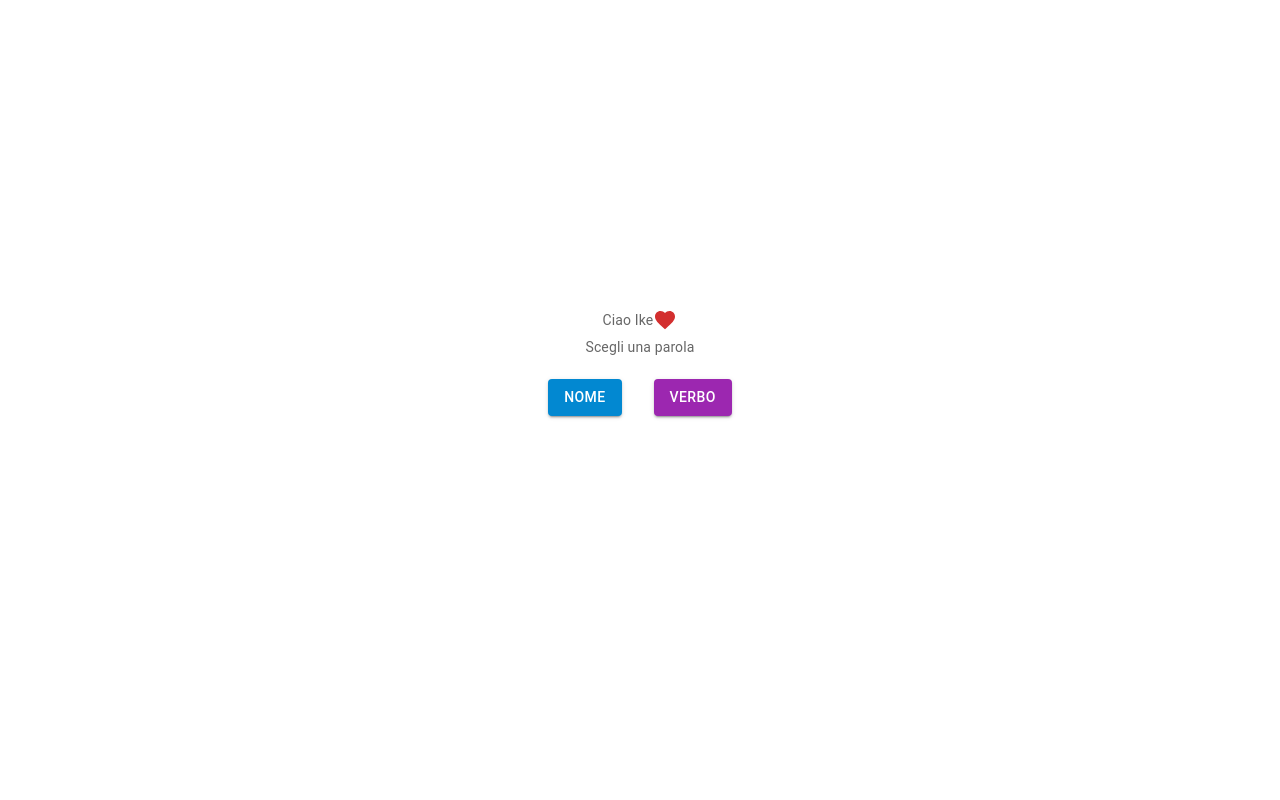
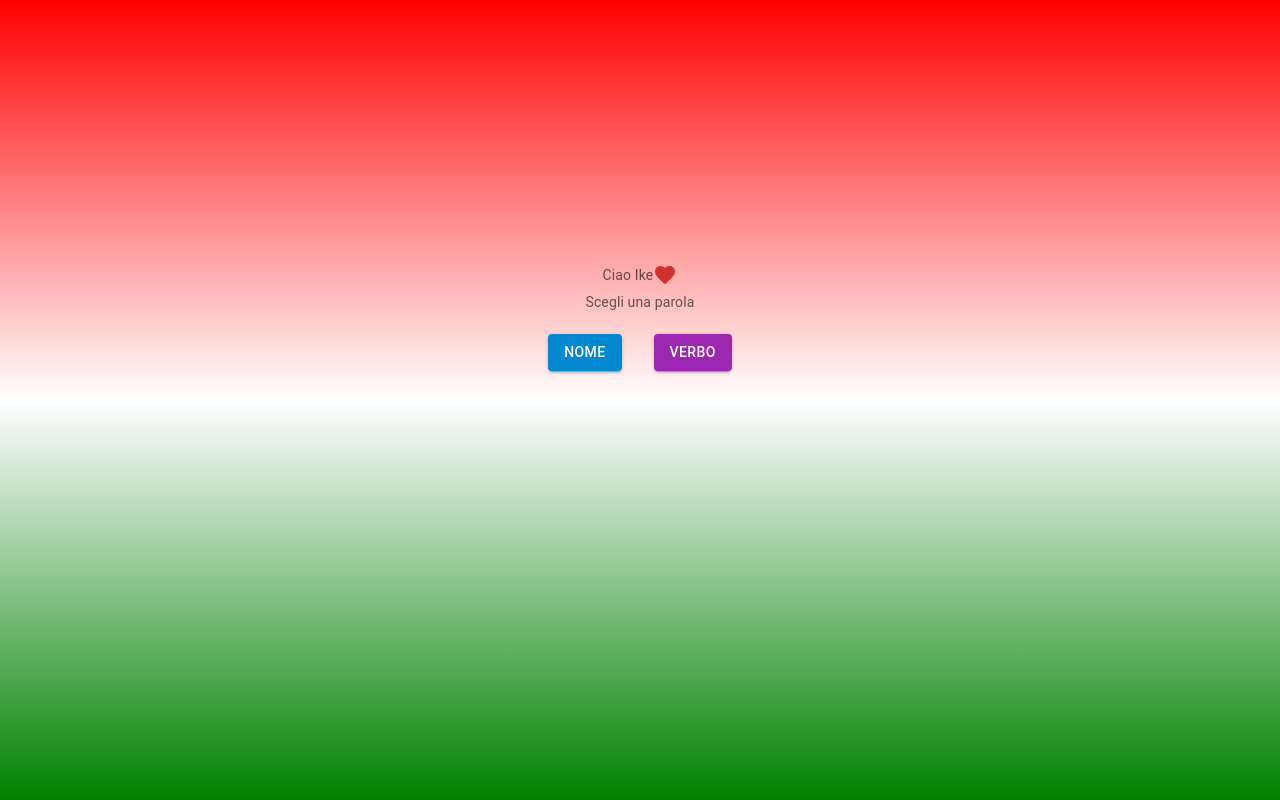
Before and after one commit to darkchesca/1-parola-al-giorno, a React (Create React App) app: page / in a window 1280 px wide. Built offline with nearby package versions, Linux system fonts and the light colour scheme.

Commit message:
add background gradient

```diff
--- a/src/index.css
+++ b/src/index.css
@@ -11,5 +11,5 @@ body {
   align-items: center;
   justify-content: space-between;
   font-size: calc(10px + 2vmin);
-  color: white;
+  background-image: linear-gradient(red, white, green);
 }
--- a/src/views/words.js
+++ b/src/views/words.js
@@ -4,7 +4,8 @@ import {Box, Button, Card, CardContent, Typography} from "@mui/material";
 
 const words = require('../words.json');
 
-
+// todo make it word of the day with timeout
+// add learn words to blacklist
 
 function Words(){
     const [showCard, setShowCard] = useState(false);
@@ -53,7 +54,7 @@ function Words(){
             </div>
             <Box
                 sx={{
-                    minHeight:'60px'
+                    minHeight:'150px'
                 }}
             >
                 {showCard && <Card variant="outlined">
```
